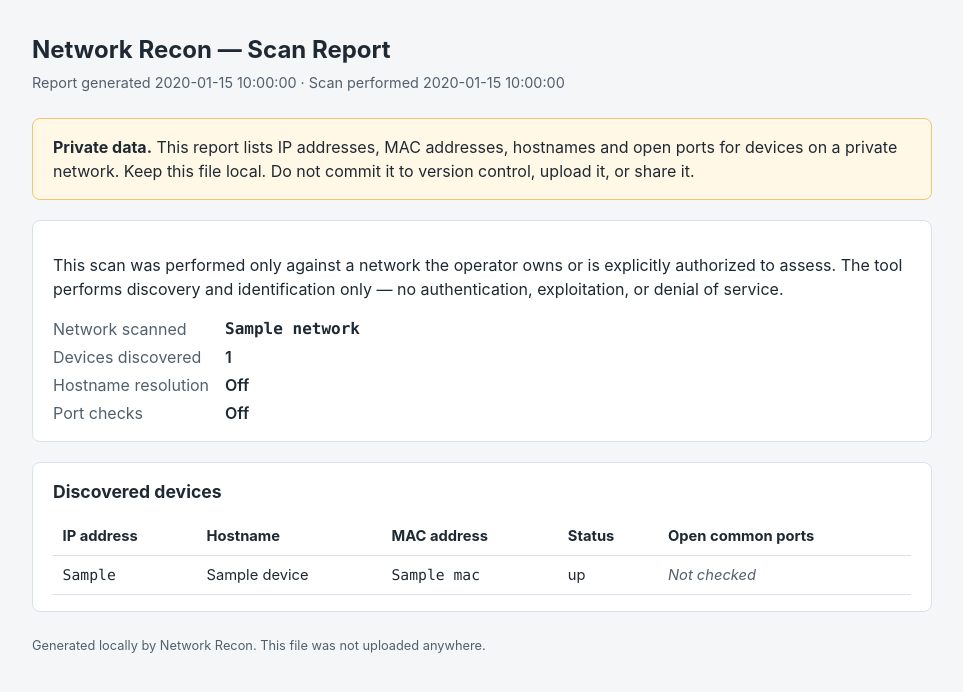
After one commit to GeoTech12/network-recon, a Flask app: template src/templates/report.html in a window 1280 px wide. The commit adds this page. Shown: the top 692 px of the page, without its empty margins (158-1121 px from the left). Run offline with Flask 3, Linux system fonts and the light colour scheme; the template is opened without the code that fills it: most values are stand-ins (such as "Sample title", 1, 10 or a date in 2020).

Commit message:
Add local HTML reporting

```diff
--- a/src/routes.py
+++ b/src/routes.py
@@ -19,6 +19,7 @@ from recon.enrichment import enrich_hosts
 from recon.errors import ReconError, TargetNotAllowed
 from recon.localnet import detect_local_network, ensure_allowed_network
 from recon.portscan import check_ports
+from recon.reporting import ReportError, build_report_model, generate_report
 
 main = Blueprint("main", __name__)
 
@@ -114,6 +115,34 @@ def scan():
     )
 
 
+@main.route("/report", methods=["POST"])
+def report():
+    """Write the supplied scan result to a local HTML report file.
+
+    This is explicit: the dashboard calls it only when the user clicks "Save
+    report". It performs no scanning and never affects a scan result.
+    """
+    try:
+        model = build_report_model(request.get_json(silent=True))
+    except ReportError as exc:
+        return jsonify({"status": "error", "message": str(exc)}), 400
+
+    try:
+        path = generate_report(model)
+    except ReportError as exc:
+        return jsonify({"status": "error", "message": str(exc)}), 500
+
+    relative = "reports/" + path.name
+    return jsonify(
+        {
+            "status": "ok",
+            "filename": path.name,
+            "path": relative,
+            "message": f"Report saved to {relative}.",
+        }
+    )
+
+
 @main.route("/healthz")
 def healthz():
     """Lightweight liveness check."""
--- /dev/null
+++ b/src/templates/report.html
@@ -0,0 +1,170 @@
+<!doctype html>
+<html lang="en">
+  <head>
+    <meta charset="utf-8" />
+    <meta name="viewport" content="width=device-width, initial-scale=1" />
+    <title>Network Recon &mdash; Scan Report</title>
+    <style>
+      body {
+        margin: 0;
+        padding: 2rem 1rem;
+        background: #f4f6f8;
+        color: #1f2933;
+        line-height: 1.5;
+        font-family: -apple-system, BlinkMacSystemFont, "Segoe UI", Roboto,
+          Helvetica, Arial, sans-serif;
+      }
+      main {
+        max-width: 900px;
+        margin: 0 auto;
+      }
+      h1 {
+        font-size: 1.5rem;
+        margin: 0 0 0.25rem;
+      }
+      h2 {
+        font-size: 1.1rem;
+        margin: 0 0 0.75rem;
+      }
+      .sub {
+        margin: 0 0 1.5rem;
+        color: #52606d;
+        font-size: 0.9rem;
+      }
+      .card {
+        margin-bottom: 1.25rem;
+        padding: 1rem 1.25rem;
+        background: #fff;
+        border: 1px solid #d9e2ec;
+        border-radius: 8px;
+      }
+      .privacy {
+        background: #fff8e6;
+        border-color: #f0c674;
+      }
+      dl.meta {
+        display: grid;
+        grid-template-columns: auto 1fr;
+        gap: 0.25rem 1rem;
+        margin: 1rem 0 0;
+      }
+      dl.meta dt {
+        color: #52606d;
+      }
+      dl.meta dd {
+        margin: 0;
+        font-weight: 600;
+      }
+      table {
+        width: 100%;
+        border-collapse: collapse;
+        font-size: 0.92rem;
+      }
+      th,
+      td {
+        text-align: left;
+        padding: 0.5rem 0.6rem;
+        border-bottom: 1px solid #d9e2ec;
+      }
+      .muted {
+        color: #52606d;
+        font-style: italic;
+      }
+      .mono {
+        font-family: ui-monospace, SFMono-Regular, Menlo, Consolas, monospace;
+      }
+      footer {
+        margin-top: 1.5rem;
+        color: #52606d;
+        font-size: 0.8rem;
+      }
+    </style>
+  </head>
+  <body>
+    <main>
+      <h1>Network Recon &mdash; Scan Report</h1>
+      <p class="sub">
+        Report generated {{ generated_at }} &middot; Scan performed
+        {{ scan_time }}
+      </p>
+
+      <section class="card privacy">
+        <strong>Private data.</strong> This report lists IP addresses, MAC
+        addresses, hostnames and open ports for devices on a private network.
+        Keep this file local. Do not commit it to version control, upload it, or
+        share it.
+      </section>
+
+      <section class="card">
+        <p>
+          This scan was performed only against a network the operator owns or is
+          explicitly authorized to assess. The tool performs discovery and
+          identification only &mdash; no authentication, exploitation, or denial
+          of service.
+        </p>
+        <dl class="meta">
+          <dt>Network scanned</dt>
+          <dd class="mono">{{ network }}</dd>
+          <dt>Devices discovered</dt>
+          <dd>{{ device_count }}</dd>
+          <dt>Hostname resolution</dt>
+          <dd>{{ "On" if features.hostname_resolution else "Off" }}</dd>
+          <dt>Port checks</dt>
+          <dd>{{ "On" if features.port_check else "Off" }}</dd>
+        </dl>
+      </section>
+
+      <section class="card">
+        <h2>Discovered devices</h2>
+        {% if devices %}
+        <table>
+          <thead>
+            <tr>
+              <th scope="col">IP address</th>
+              <th scope="col">Hostname</th>
+              <th scope="col">MAC address</th>
+              <th scope="col">Status</th>
+              <th scope="col">Open common ports</th>
+            </tr>
+          </thead>
+          <tbody>
+            {% for device in devices %}
+            <tr>
+              <td class="mono">{{ device.ip or "—" }}</td>
+              <td{% if not device.hostname %} class="muted"{% endif %}>
+                {%- if device.hostname -%}
+                {{ device.hostname }}
+                {%- elif features.hostname_resolution -%}
+                Unknown
+                {%- else -%}
+                Not resolved
+                {%- endif -%}
+              </td>
+              <td class="{{ 'mono' if device.mac else 'muted' }}">
+                {{ device.mac if device.mac else "Not available" }}
+              </td>
+              <td>{{ device.status }}</td>
+              <td{% if not (features.port_check and device.open_ports) %} class="muted"{% endif %}>
+                {%- if not features.port_check -%}
+                Not checked
+                {%- elif not device.open_ports -%}
+                None found
+                {%- else -%}
+                {% for p in device.open_ports %}{{ p.port }}{% if p.service %} ({{ p.service }}){% endif %}{% if not loop.last %}, {% endif %}{% endfor %}
+                {%- endif -%}
+              </td>
+            </tr>
+            {% endfor %}
+          </tbody>
+        </table>
+        {% else %}
+        <p class="muted">No responsive hosts were found on {{ network }}.</p>
+        {% endif %}
+      </section>
+
+      <footer>
+        Generated locally by Network Recon. This file was not uploaded anywhere.
+      </footer>
+    </main>
+  </body>
+</html>
```
Also changed, not shown: src/recon/reporting.py (added, +174 -0 lines), src/static/css/style.css (+20 -0 lines), src/static/js/main.js (+59 -0 lines), src/templates/index.html (+10 -0 lines), tests/test_dashboard.py (+14 -0 lines), tests/test_reporting.py (added, +253 -0 lines), README.md.
